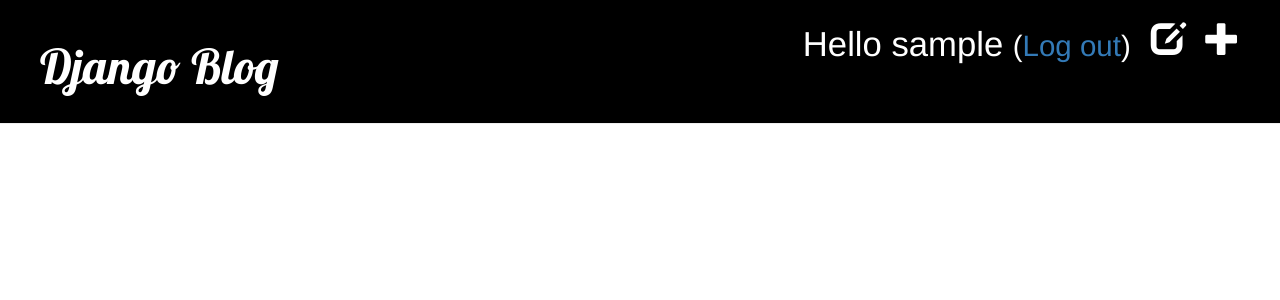
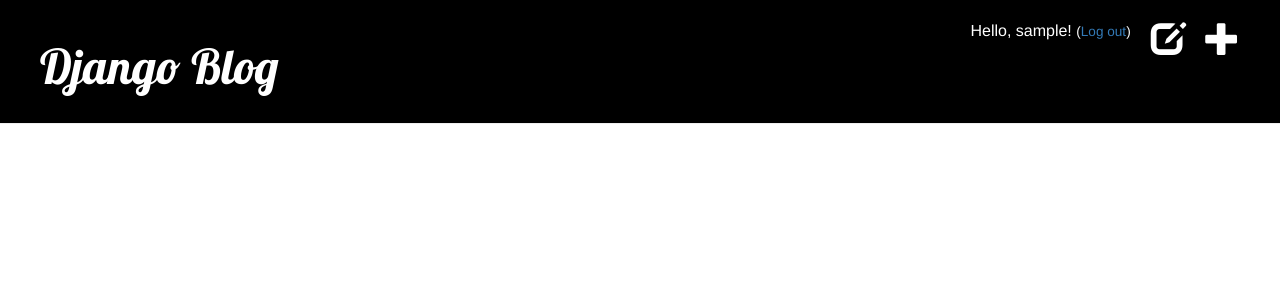
Before and after one commit to kensixx/my-first-blog, a Django app: a page that uses blog/templates/blog/base.html in a window 1280 px wide. Shown: the top 300 px of the page. Run offline with Django 3.2, Linux system fonts and the light colour scheme; the visitor is signed in with stand-in values (Sample User, id 1); data that the repository does not hold is empty; some libraries are stand-ins or nearby versions.

Commit message:
Minimal changes in css in base.html with the font-size of the greeting.

```diff
--- a/blog/static/css/blog.css
+++ b/blog/static/css/blog.css
@@ -54,3 +54,7 @@
 .comment {
     margin: 20px 0px 20px 20px;
 }
+
+#greeting {
+    font-size: 16px;
+}
--- a/blog/templates/blog/base.html
+++ b/blog/templates/blog/base.html
@@ -23,7 +23,8 @@
                 {# "Post Lists Draft" button will only appear if user is logged in into django/admin. #}
                 <a href="{% url 'post_draft_list' %}" class="top-menu"><span class="glyphicon glyphicon-edit"></span></a>
 
-                <p class="top-menu">Hello {{ user.username }} <small>(<a href="{% url 'logout' %}">Log out</a>)</small></p>
+
+                <p id="greeting" class="top-menu">Hello, {{ user.username }}! <small>(<a href="{% url 'logout' %}">Log out</a>)</small></p>
 
             {# OTHERWISE #}
             {% else %}
```
